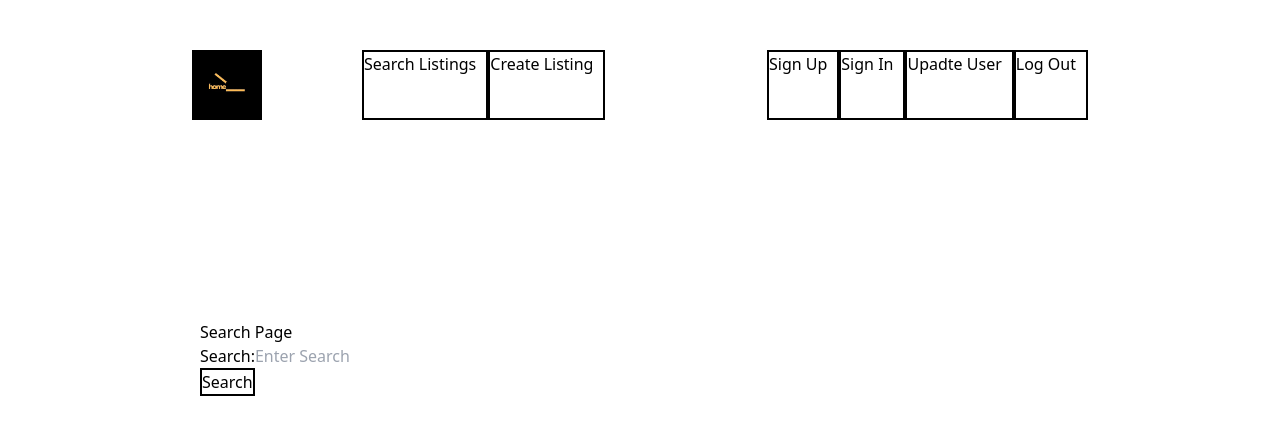
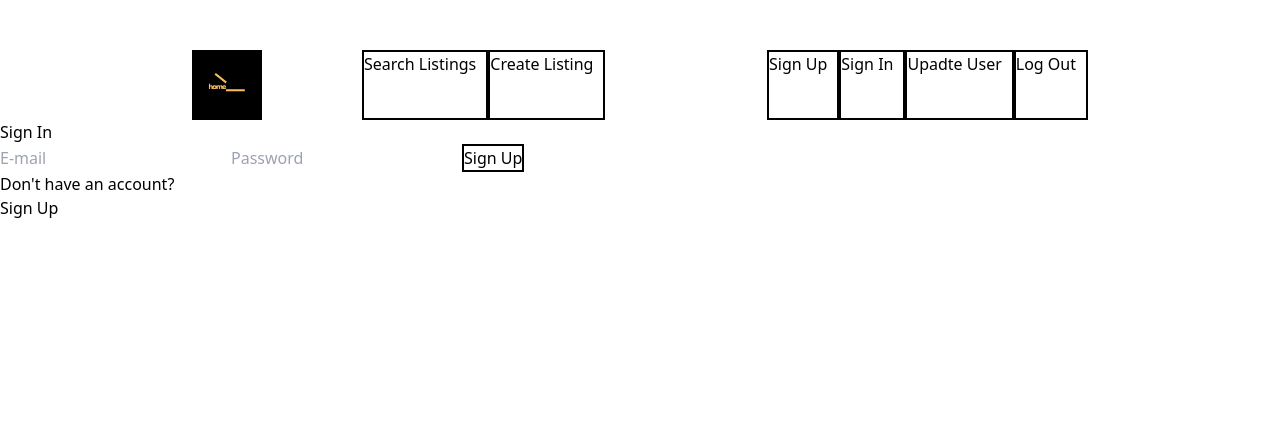
Before and after one commit to ar1b/HomeHaven, a React (Vite) app in the folder client/: page / in a window 1280 px wide. Shown: the top 434 px of the page. Built offline with nearby package versions, Linux system fonts and the light colour scheme.

Commit message:
Revert "asdf"
This reverts commit 505f8066be6c9ced6a8620eeae7a68e2b8caf3fd.

```diff
--- a/client/src/App.jsx
+++ b/client/src/App.jsx
@@ -16,7 +16,7 @@ const App = () => {
       <BrowserRouter>
       <Header />
       <Routes>
-          <Route index element={<ListingSearch />} />
+          <Route index element={<SignIn />} />
           <Route path='/signup' element={<SignUp />}/>
           <Route path='/signin' element={<SignIn />}/>
           <Route path='/userupdate' element={<UserUpdate />}/>
```
Also changed, not shown: 1 other file (tests, documents, lock files or other folders).
